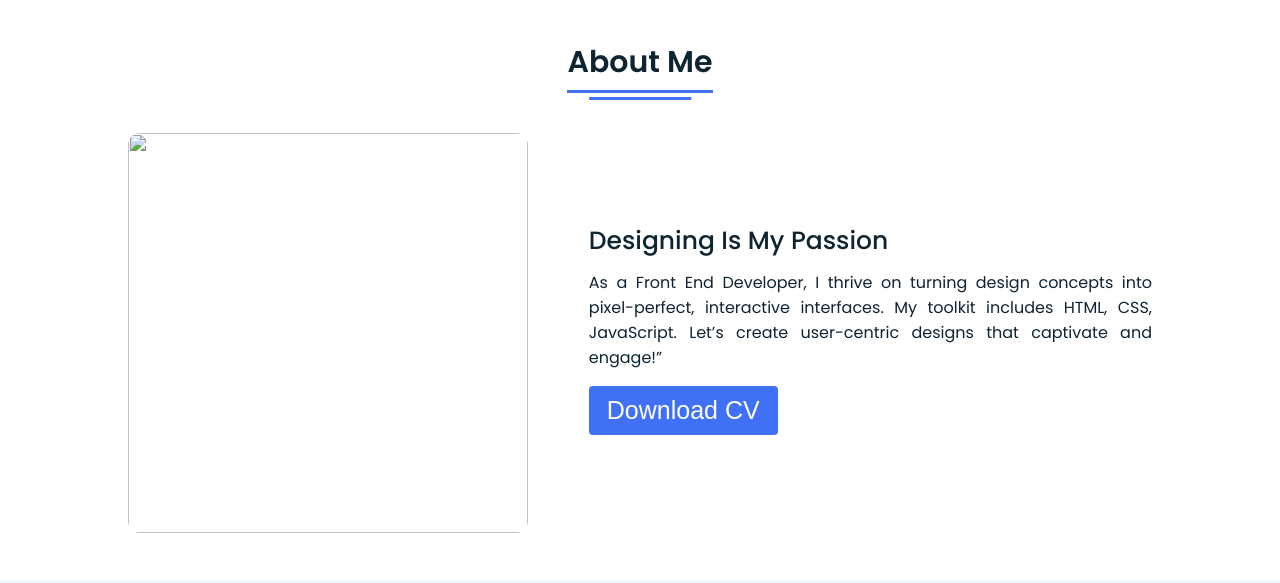
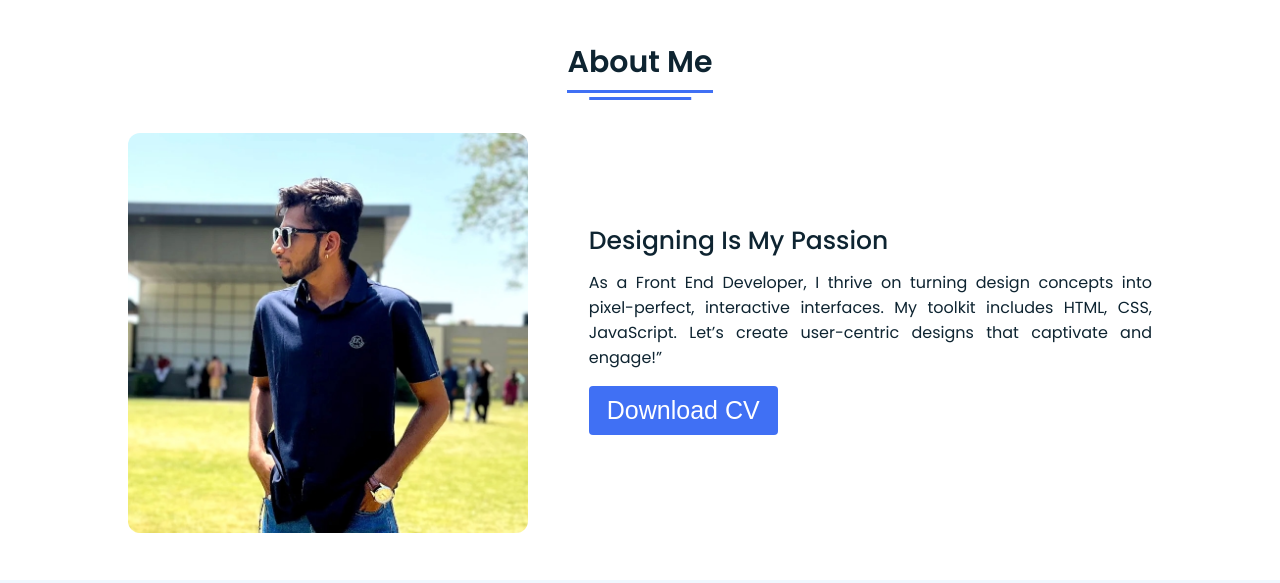
Before and after one commit to vrushantt/Vrushant-Portfolio, a plain HTML site: page index.html in a window 1280 px wide. Shown: the part 840-1423 px from the top of the page. Drawn offline with Linux system fonts and the light colour scheme.

Commit message:
Update index.html

```diff
--- a/index.html
+++ b/index.html
@@ -61,7 +61,7 @@
         <div class="title"><span>About Me</span></div>
         <div class="about-details">
           <div class="left">
-            <img src="images/MYIMG.jpg" alt="" />
+            <img src="MYIMG.jpg" alt="" />
           </div>
           <div class="right">
             <div class="topic">Designing Is My Passion</div>
```
